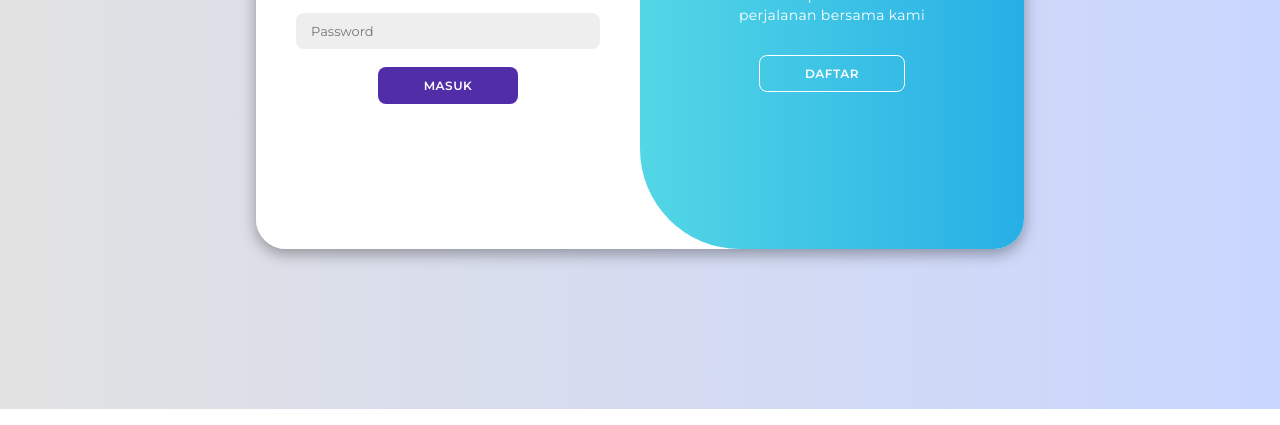
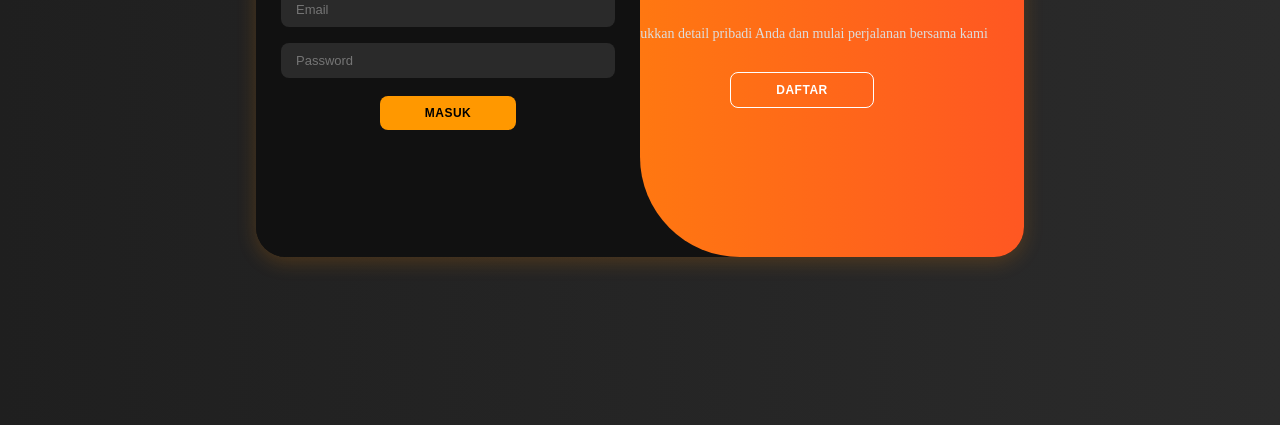
Before and after one commit to DZAKIRI9090/Website-hiver, a plain HTML site: page akun.html in a window 1280 px wide. Shown: the part 391-816 px from the top of the page. Drawn offline with Linux system fonts and the light colour scheme.

Commit message:
Update akun.html

```diff
--- a/akun.html
+++ b/akun.html
@@ -1,3 +1,4 @@
+
 <!DOCTYPE html>
 <html lang="id">
 <head>
@@ -7,65 +8,72 @@
   <link rel="stylesheet" href="https://cdnjs.cloudflare.com/ajax/libs/font-awesome/6.4.2/css/all.min.css" />
   <link href="https://fonts.googleapis.com/css2?family=Montserrat:wght@300;400;500;600;700&display=swap" rel="stylesheet">
   <style>
-    *{
-      margin: 0;
-      padding: 0;
-      box-sizing: border-box;
-      font-family: 'Montserrat', sans-serif;
-    }
-    body{
-      background-color: #c9d6ff;
-      background: linear-gradient(to right, #e2e2e2, #c9d6ff);
+  body {
+    background-color: #1a1a1a;
+    background: linear-gradient(to right, #1f1f1f, #2b2b2b);
     display: flex;
     align-items: center;
     justify-content: center;
     flex-direction: column;
     height: 100vh;
   }
-    .container{
-      background-color: #fff;
+
+  .container {
+    background-color: #111;
     border-radius: 30px;
-      box-shadow: 0 5px 15px rgba(0, 0, 0, 0.35);
+    box-shadow: 0 5px 20px rgba(255, 140, 0, 0.2);
     position: relative;
     overflow: hidden;
     width: 768px;
     max-width: 100%;
     min-height: 480px;
   }
-    .container p{
+
+  .container p {
     font-size: 14px;
-      line-height: 20px;
-      letter-spacing: 0.3px;
+    color: #ddd;
     margin: 20px 0;
   }
-    .container span{
+
+  .container span {
     font-size: 12px;
+    color: #bbb;
   }
-    .container a{
-      color: #333;
+
+  .container a {
+    color: #ff9800;
     font-size: 13px;
     text-decoration: none;
     margin: 15px 0 10px;
   }
-    .container button{
-      background-color: #512da8;
-      color: #fff;
+
+  .container button {
+    background-color: #ff9800;
+    color: #000;
     font-size: 12px;
     padding: 10px 45px;
-      border: 1px solid transparent;
+    border: none;
     border-radius: 8px;
     font-weight: 600;
     letter-spacing: 0.5px;
     text-transform: uppercase;
     margin-top: 10px;
     cursor: pointer;
+    transition: 0.3s;
   }
-    .container button.hidden{
+
+  .container button:hover {
+    background-color: #e67e00;
+  }
+
+  .container button.hidden {
     background-color: transparent;
-      border-color: #fff;
+    border: 1px solid #fff;
+    color: #fff;
   }
-    .container form{
-      background-color: #fff;
+
+  .container form {
+    background-color: #111;
     display: flex;
     align-items: center;
     justify-content: center;
@@ -73,8 +81,9 @@
     padding: 0 40px;
     height: 100%;
   }
-    .container input{
-      background-color: #eee;
+
+  .container input {
+    background-color: #2a2a2a;
     border: none;
     margin: 8px 0;
     padding: 10px 15px;
@@ -82,57 +91,52 @@
     border-radius: 8px;
     width: 100%;
     outline: none;
+    color: #fff;
   }
-    .form-container{
+
+  .form-container {
     position: absolute;
     top: 0;
     height: 100%;
     transition: all 0.6s ease-in-out;
   }
-    .sign-in{
+
+  .sign-in {
     left: 0;
     width: 50%;
     z-index: 2;
   }
-    .container.active .sign-in{
+
+  .container.active .sign-in {
     transform: translateX(100%);
   }
-    .sign-up{
+
+  .sign-up {
     left: 0;
     width: 50%;
     opacity: 0;
     z-index: 1;
   }
-    .container.active .sign-up{
+
+  .container.active .sign-up {
     transform: translateX(100%);
     opacity: 1;
     z-index: 5;
     animation: move 0.6s;
   }
-    @keyframes move{
-      0%, 49.99%{
+
+  @keyframes move {
+    0%, 49.99% {
       opacity: 0;
       z-index: 1;
     }
-      50%, 100%{
+    50%, 100% {
       opacity: 1;
       z-index: 5;
     }
   }
-    .social-icons{
-      margin: 20px 0;
-    }
-    .social-icons a{
-      border: 1px solid #ccc;
-      border-radius: 20%;
-      display: inline-flex;
-      justify-content: center;
-      align-items: center;
-      margin: 0 3px;
-      width: 40px;
-      height: 40px;
-    }
-    .toggle-container{
+
+  .toggle-container {
     position: absolute;
     top: 0;
     left: 50%;
@@ -143,14 +147,14 @@
     border-radius: 150px 0 0 100px;
     z-index: 1000;
   }
-    .container.active .toggle-container{
+
+  .container.active .toggle-container {
     transform: translateX(-100%);
     border-radius: 0 150px 100px 0;
   }
-    .toggle{
-      background-color: #512da8;
-      height: 100%;
-      background: linear-gradient(to right, #00ffcc80, #27AFE6);
+
+  .toggle {
+    background: linear-gradient(to right, #ff9800, #ff5722);
     color: #fff;
     position: relative;
     left: -100%;
@@ -159,10 +163,12 @@
     transform: translateX(0);
     transition: all 0.6s ease-in-out;
   }
-    .container.active .toggle{
+
+  .container.active .toggle {
     transform: translateX(50%);
   }
-    .toggle-panel{
+
+  .toggle-panel {
     position: absolute;
     width: 50%;
     height: 100%;
@@ -173,21 +179,28 @@
     padding: 0 30px;
     text-align: center;
     top: 0;
-      transform: translateX(0);
     transition: all 0.6s ease-in-out;
   }
-    .toggle-left{
+
+  .toggle-left {
     transform: translateX(-200%);
   }
-    .container.active .toggle-left{
+
+  .container.active .toggle-left {
     transform: translateX(0);
   }
-    .toggle-right{
+
+  .toggle-right {
     right: 0;
     transform: translateX(0);
   }
-    .container.active .toggle-right{
+
+  .container.active .toggle-right {
     transform: translateX(200%);
+  }
+
+  h1 {
+    color: #ff9800;
   }
 </style>
 </head>
```
Lines whose indentation alone changed are shown as unchanged.
